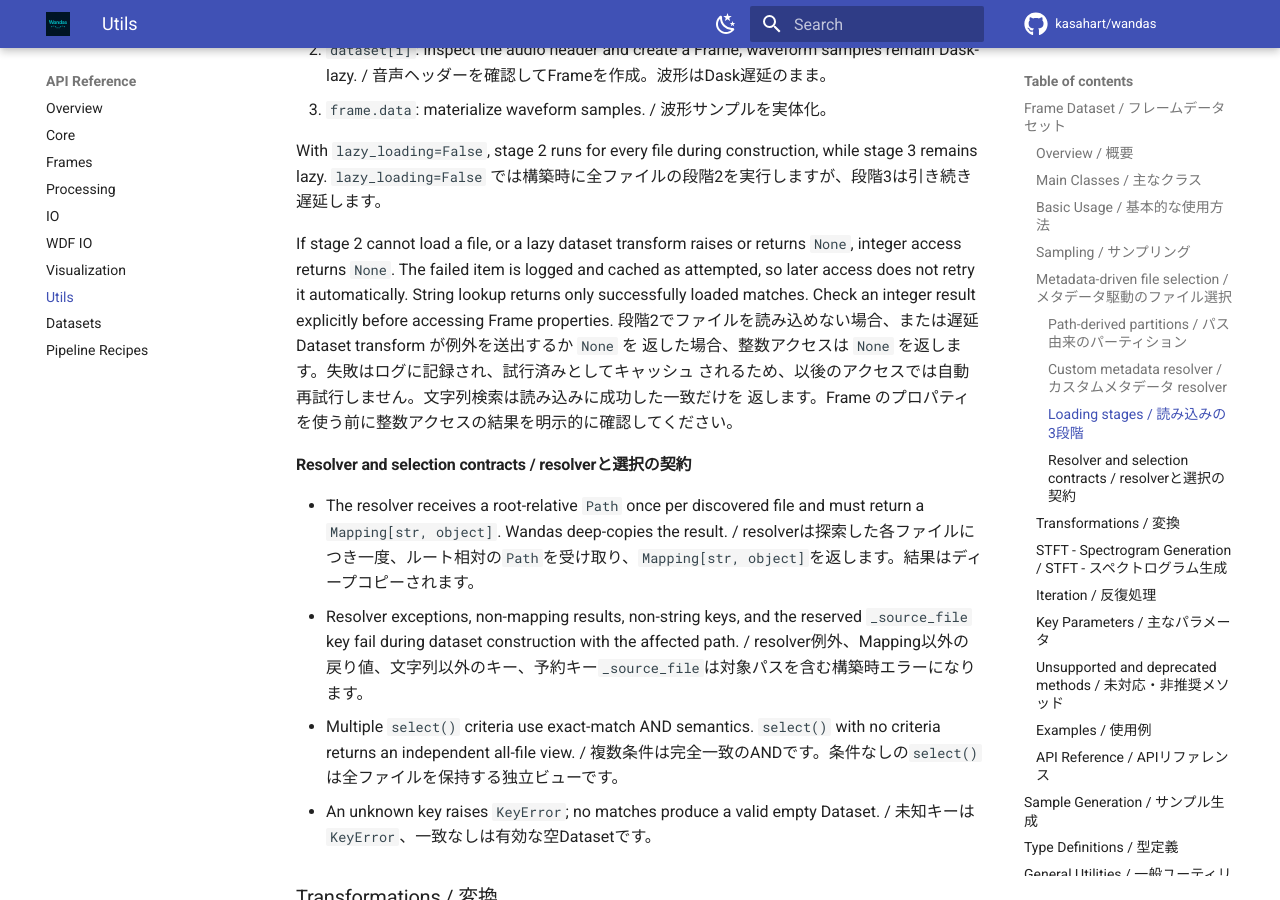
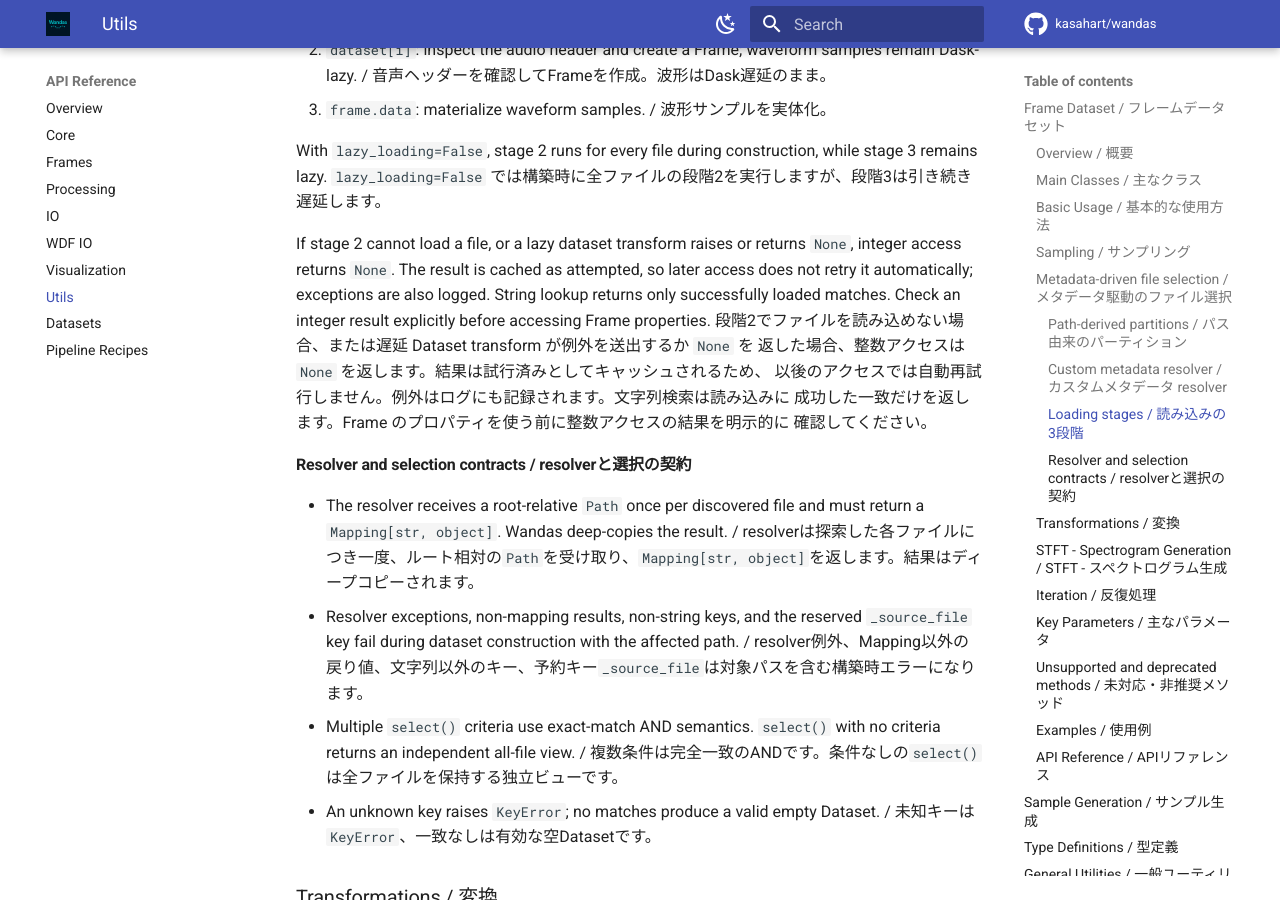
Before and after one commit to kasahart/wandas, an MkDocs documentation site: the page built from docs/src/api/utils.md, in a window 1280 px wide and 900 px high, scrolled down 4587 px. Built offline with MkDocs 1.6.1 and Material for MkDocs 9.7.7, drawn with Linux system fonts in a browser that asks for light colours; comment, search, counter and statistics services are not loaded.

Commit message:
Clarify dataset failure logging contract

```diff
--- a/docs/src/api/utils.md
+++ b/docs/src/api/utils.md
@@ -177,13 +177,15 @@ With `lazy_loading=False`, stage 2 runs for every file during construction, whil
 `lazy_loading=False` では構築時に全ファイルの段階2を実行しますが、段階3は引き続き遅延します。
 
 If stage 2 cannot load a file, or a lazy dataset transform raises or returns `None`,
-integer access returns `None`. The failed item is logged and cached as attempted, so
-later access does not retry it automatically. String lookup returns only successfully
-loaded matches. Check an integer result explicitly before accessing Frame properties.
+integer access returns `None`. The result is cached as attempted, so later access does
+not retry it automatically; exceptions are also logged. String lookup returns only
+successfully loaded matches. Check an integer result explicitly before accessing Frame
+properties.
 段階2でファイルを読み込めない場合、または遅延 Dataset transform が例外を送出するか `None` を
-返した場合、整数アクセスは `None` を返します。失敗はログに記録され、試行済みとしてキャッシュ
-されるため、以後のアクセスでは自動再試行しません。文字列検索は読み込みに成功した一致だけを
-返します。Frame のプロパティを使う前に整数アクセスの結果を明示的に確認してください。
+返した場合、整数アクセスは `None` を返します。結果は試行済みとしてキャッシュされるため、
+以後のアクセスでは自動再試行しません。例外はログにも記録されます。文字列検索は読み込みに
+成功した一致だけを返します。Frame のプロパティを使う前に整数アクセスの結果を明示的に
+確認してください。
 
 #### Resolver and selection contracts / resolverと選択の契約
 
```
Also changed, not shown: 1 other file.
